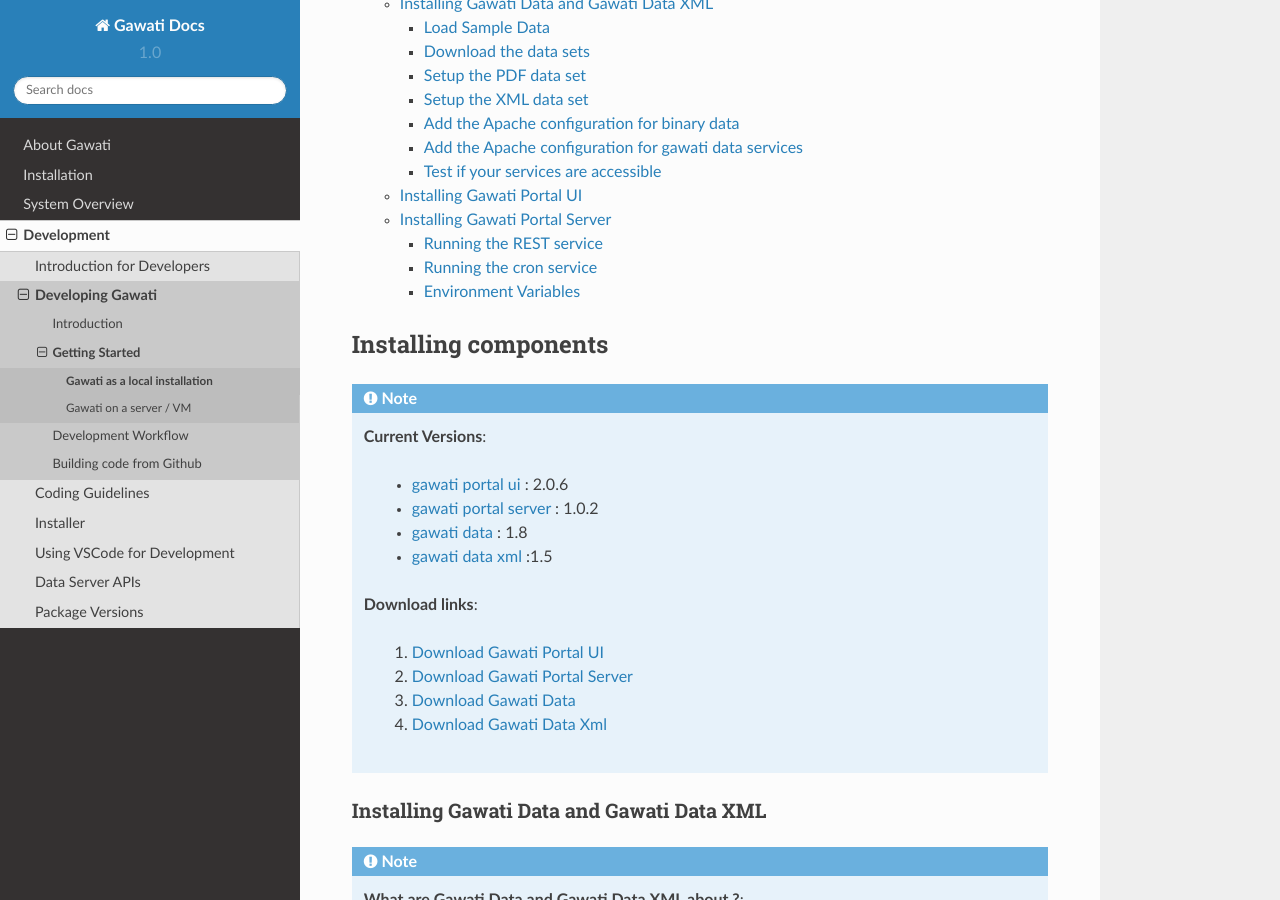
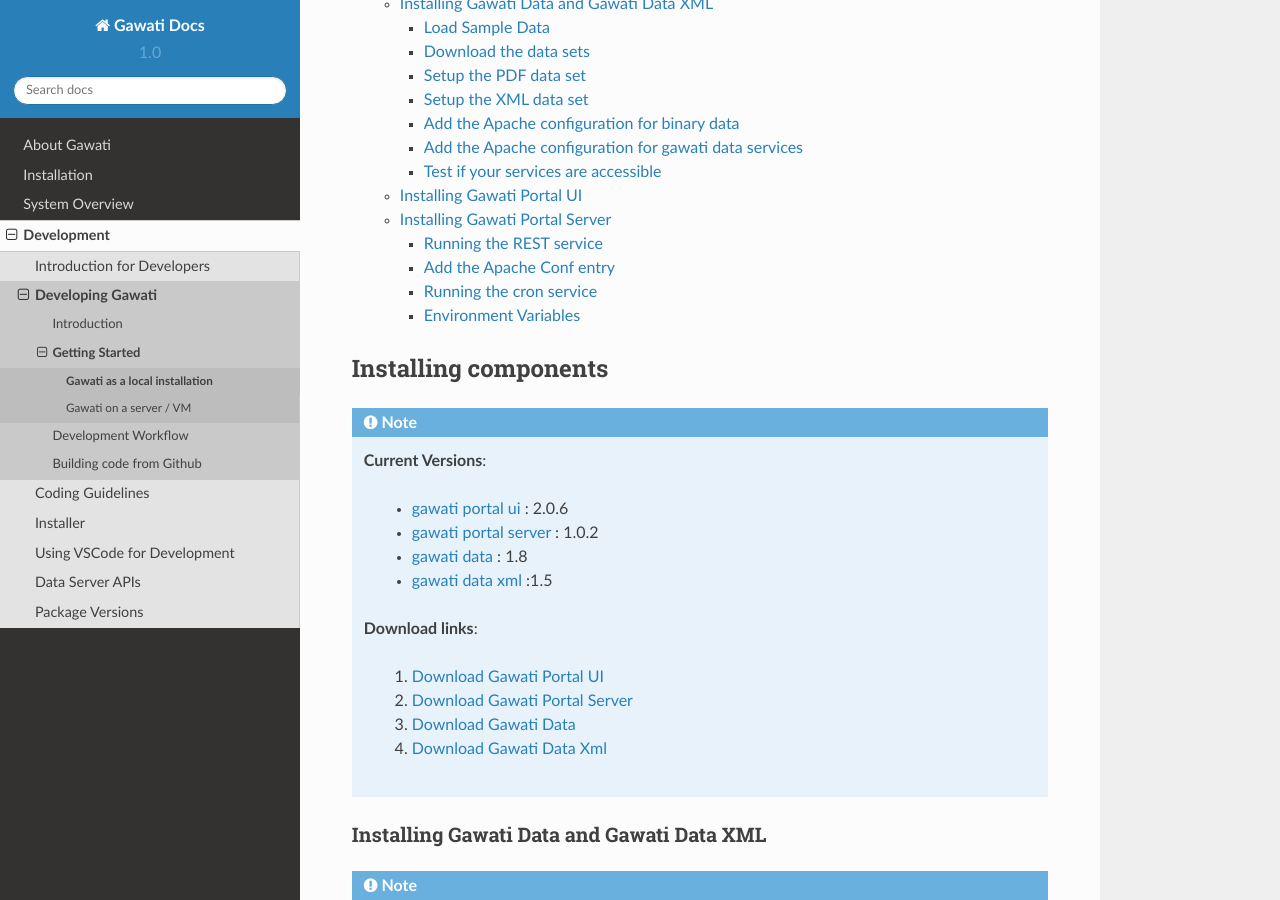
Before and after one commit to gawati/gawati-docs, a Sphinx documentation site: the page built from docs/source/development/dev-env-local.rst, in a window 1280 px wide and 900 px high, scrolled down 1006 px. Built offline with Sphinx 7.4.7 and the Read the Docs theme 2.0.0, drawn with Linux system fonts in a browser that asks for light colours; some of the changed text lies outside the part shown.

Commit message:
Added httpd conf entry

```diff
--- a/docs/source/development/dev-env-local.rst
+++ b/docs/source/development/dev-env-local.rst
@@ -182,6 +182,9 @@ To start up the web-service. By default it starts on PORT 9001. You can change t
 
   PORT=11001 node ./bin/www
 
+Add the Apache Conf entry
+-------------------------
+
 Add the following Apache entry for it:
 
 .. include:: portal-server-conf.rst
```
